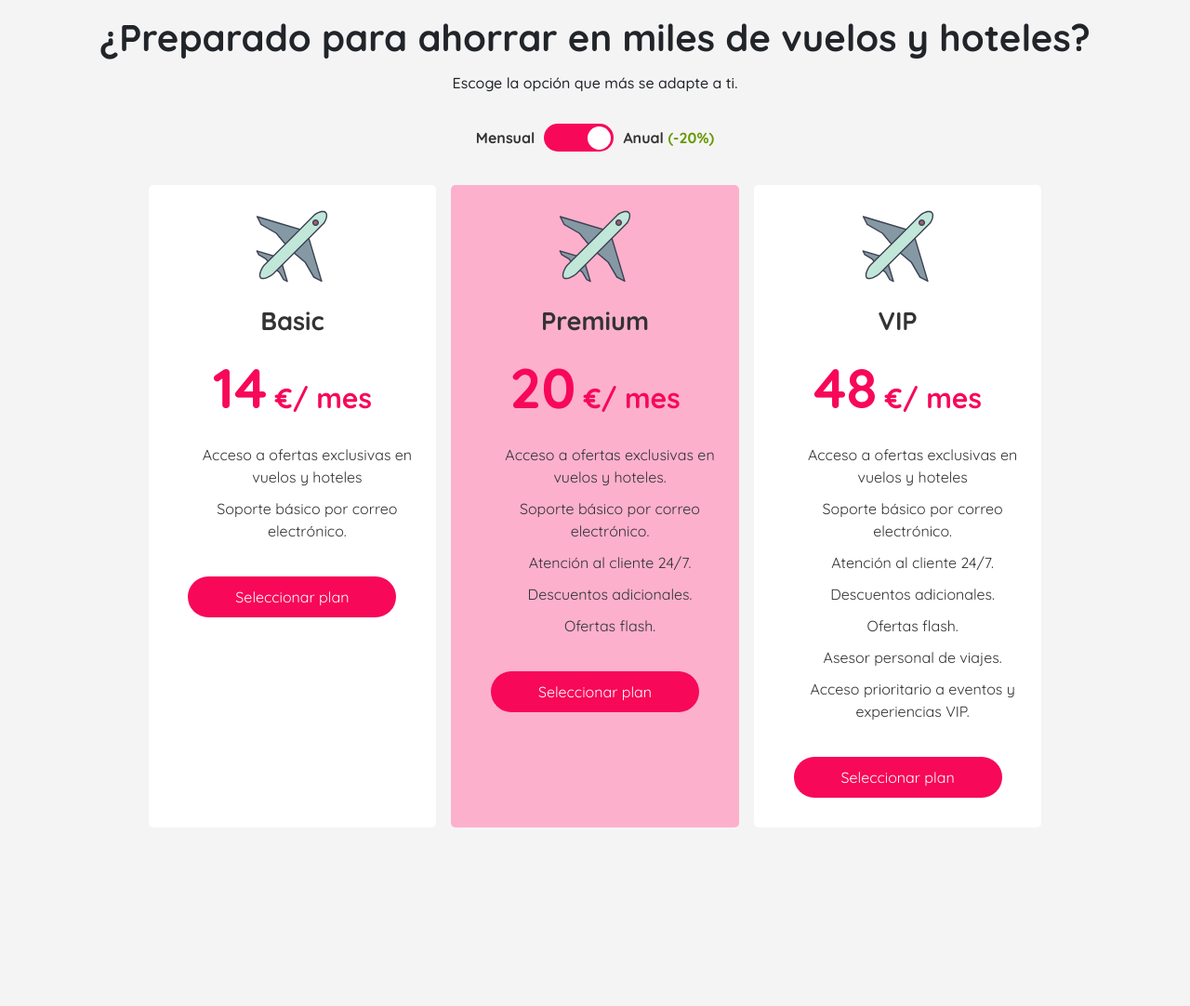
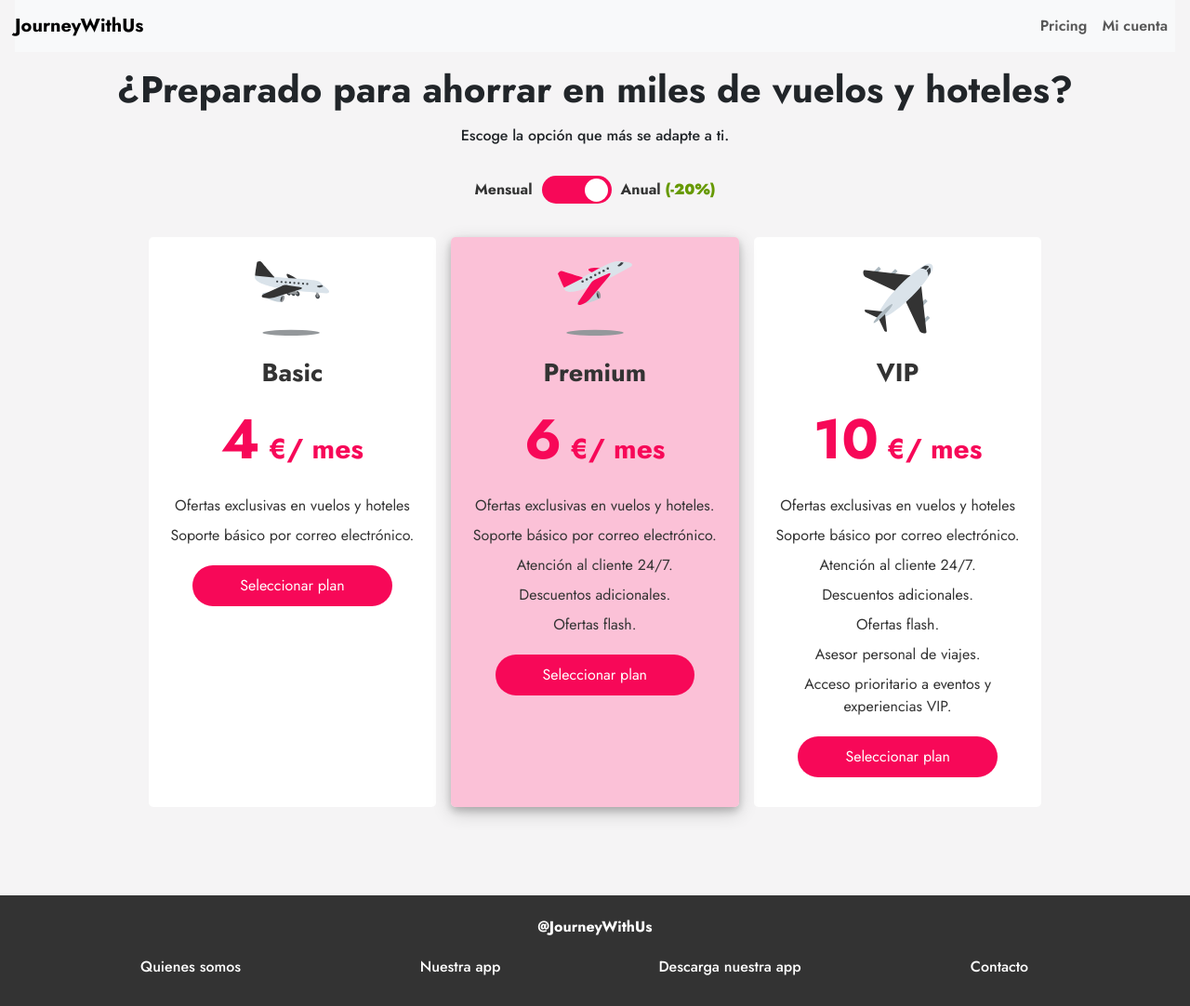
Before and after one commit to Mmarmedina/price-table-comparison-landing-page, a website built with Vite: page index.html in a window 1280 px wide. Shown: the whole page at 93% size. Before the commit the page ends 980 px from the top, so only its background shows below. Built offline with nearby package versions, Linux system fonts and the light colour scheme.

Commit message:
Footer, nav, new fonts and styles.

```diff
--- a/index.html
+++ b/index.html
@@ -6,6 +6,7 @@
     <meta name="viewport" content="width=device-width, initial-scale=1.0" />
     <title>Super Travel Suscription</title>
     <link href="https://cdn.jsdelivr.net/npm/bootstrap@5.3.3/dist/css/bootstrap.min.css" rel="stylesheet" integrity="sha384-QWTKZyjpPEjISv5WaRU9OFeRpok6YctnYmDr5pNlyT2bRjXh0JMhjY6hW+ALEwIH" crossorigin="anonymous">
+    <link rel="stylesheet" href="https://cdnjs.cloudflare.com/ajax/libs/bootstrap-icons/1.8.1/font/bootstrap-icons.min.css">
     <link rel="stylesheet" href="src/styles/reset.css">
     <link rel="stylesheet" href="src/styles/fonts.css">
     <link rel="stylesheet" href="src/styles/colors.css">
@@ -14,6 +15,20 @@
   <body>
     <!-- <div id="app">
     </div> -->
+    <nav class="navbar navbar-expand-lg navbar-light bg-light mx-3">
+      <button class="navbar-toggler" type="button" data-bs-toggle="collapse" data-bs-target="#navbarNavAltMarkup" aria-controls="navbarNavAltMarkup" aria-expanded="false" aria-label="Toggle navigation">
+        <!-- <span class="navbar-toggler-icon"></span> -->
+        <i class="bi bi-three-dots"></i>
+      </button>
+      <a class="navbar-brand fw-bold" href="#">JourneyWithUs</a>
+        <div class="collapse navbar-collapse" id="navbarNavAltMarkup">
+          <div class="navbar-nav d-flex justify-content-end w-100">
+            <!-- <a class="nav-item nav-link active" href="#">Mi cuenta <span class="sr-only">(current)</span></a> -->
+            <a class="nav-item nav-link pointer" href="#">Pricing</a>
+            <a class="nav-item nav-link pointer" href="#">Mi cuenta</a>
+          </div>
+        </div>
+    </nav>
     <header>
       <h1 class="fw-bold text-center m-3">¿Preparado para ahorrar en miles de vuelos y hoteles?</h1>
       <p class="h6 text-ligther text-center m-2">Escoge la opción que más se adapte a ti.</p>
@@ -26,57 +41,96 @@
       </div>
       <div class="box-container">
         <article class="box">
-          <img class="img-plan" src="/src/assets/favicon.svg" alt="basic-plan-icon" type="image/svg+xml">
+          <img class="img-plan" src="/src/assets/basic-plan.svg" alt="basic-plan-icon" type="image/svg+xml">
           <h2>Basic</h2>
           <div class="amount">
-            <span class="price">14</span>
+            <span class="price">4</span>
             <span class="currency">€/</span>
             <span class="duration">mes</span>
           </div>
-          <ul>
-            <li>Acceso a ofertas exclusivas en vuelos y hoteles</li>
-            <li>Soporte básico por correo electrónico.</li>
-          </ul>
+          <div>
+            <p>Ofertas exclusivas en vuelos y hoteles</p>
+            <p>Soporte básico por correo electrónico.</p>
+          </div>
           <a href="#" class="btn">Seleccionar plan</a>
         </article>
         <article class="box">
-          <img src="/src/assets/favicon.svg" alt="basic-plan-icon" type="image/svg+xml">
+          <img src="/src/assets/premium-plan.svg" alt="basic-plan-icon" type="image/svg+xml">
           <h2>Premium</h2>
           <div class="amount">
-            <span class="price">20</span>
+            <span class="price">6</span>
             <span class="currency">€/</span>
             <span class="duration">mes</span>
           </div>
-          <ul>
-            <li>Acceso a ofertas exclusivas en vuelos y hoteles.</li>
-            <li>Soporte básico por correo electrónico.</li>
-            <li>Atención al cliente 24/7.</li>
-            <li>Descuentos adicionales.</li>
-            <li>Ofertas flash.</li>
-          </ul>
+          <div>
+            <p>Ofertas exclusivas en vuelos y hoteles.</p>
+            <p>Soporte básico por correo electrónico.</p>
+            <p>Atención al cliente 24/7.</p>
+            <p>Descuentos adicionales.</p>
+            <p>Ofertas flash.</p>
+          </div>
           <a href="#" class="btn">Seleccionar plan</a>
         </article>
         <article class="box">
-          <img class="img-plan" src="/src/assets/favicon.svg" alt="basic-plan-icon" type="image/svg+xml">
+          <img class="img-plan" src="/src/assets/vip-plan.svg" alt="basic-plan-icon" type="image/svg+xml">
           <h2>VIP</h2>
           <div class="amount">
-            <span class="price">48</span>
+            <span class="price">10</span>
             <span class="currency">€/</span>
             <span class="duration">mes</span>
           </div>
-          <ul>
-            <li>Acceso a ofertas exclusivas en vuelos y hoteles</li>
-            <li>Soporte básico por correo electrónico.</li>
-            <li>Atención al cliente 24/7.</li>
-            <li>Descuentos adicionales.</li>
-            <li>Ofertas flash.</li>
-            <li>Asesor personal de viajes.</li>
-            <li>Acceso prioritario a eventos y experiencias VIP.</li>
-          </ul>
+          <div>
+            <p>Ofertas exclusivas en vuelos y hoteles</p>
+            <p>Soporte básico por correo electrónico.</p>
+            <p>Atención al cliente 24/7.</p>
+            <p>Descuentos adicionales.</p>
+            <p>Ofertas flash.</p>
+            <p>Asesor personal de viajes.</p>
+            <p>Acceso prioritario a eventos y experiencias VIP.</p>
+          </div>
           <a href="#" class="btn">Seleccionar plan</a>
         </article>
       </div>
     </section>
+    <footer>
+      <div class="container-fluid footer">
+          <div class="row">
+              <!-- <div class="col-xs-12 col-md-6 col-lg-6 pe-5">
+                  <p class="h4 fw-bold">Sprencia</p>
+                  <p>En nuestra plataforma nos dedicamos a ofrecer actividades online especialmente diseñadas para personas mayores, ¡porque la edad no es un límite para la diversión y el aprendizaje!</p>
+              </div> -->
+              <div class="text-center">
+                <p class="h6 fw-bold">@JourneyWithUs</p>
+              </div>
+              <div class="col-xs-12 col-md-6 col-lg-3 nav-color">
+                <p class="text-center"><a href="#" class="d-block text-decoration-none mt-3 h6">Quienes somos</a></p>
+                <!-- <p><a href="#" class="d-block text-decoration-none h6">Uso cookies</a></p>
+                <p><a href="#" class="d-block text-decoration-none h6">Términos y condiciones</a></p> -->
+              </div>
+            <div class="col-xs-12 col-md-6 col-lg-3 nav-color">
+              <!-- <p class="h6 pt-1 fw-bold">Legal</p> -->
+              <p class="text-center"><a href="#" class="d-block text-decoration-none mt-3 h6">Nuestra app</a></p>
+              <!-- <p><a href="#" class="d-block text-decoration-none h6">Uso cookies</a></p>
+              <p><a href="#" class="d-block text-decoration-none h6">Términos y condiciones</a></p> -->
+            </div>
+              <div class="col-xs-12 col-md-6 col-lg-3 nav-color">
+                  <!-- <p class="h6 pt-1 fw-bold">Legal</p> -->
+                  <p class="text-center"><a href="#" class="d-block text-decoration-none mt-3 h6">Descarga nuestra app</a></p>
+                  <!-- <p><a href="#" class="d-block text-decoration-none h6">Uso cookies</a></p>
+                  <p><a href="#" class="d-block text-decoration-none h6">Términos y condiciones</a></p> -->
+              </div>
+              <div class="col-xs-12 col-md-6 col-lg-3 nav-color">
+                  <!-- <p class="h6 pt-1 fw-bold">Escríbenos</p> -->
+                  <p class="text-center"><a class="d-block text-decoration-none mt-3 h6" href="#">Contacto</a></p>
+                  <!-- <p><a href="#" class="d-block text-decoration-none h6">Opiniones</a></p>
+                  <p><a href="#" class="d-block text-decoration-none h6">FAQs</a></p> -->
+              </div>
+          </div>
+      </div>
+      <!-- <div class="col-xs-12 nav-color ">
+          <p class="d-block text-center">© 2024 JourneyWithUs</p>
+      </div> -->
+    </footer>
     <script type="module" src="/main.js"></script>
     <script src="https://cdn.jsdelivr.net/npm/bootstrap@5.3.3/dist/js/bootstrap.bundle.min.js" integrity="sha384-YvpcrYf0tY3lHB60NNkmXc5s9fDVZLESaAA55NDzOxhy9GkcIdslK1eN7N6jIeHz" crossorigin="anonymous"></script>
   </body>
--- a/package.json
+++ b/package.json
@@ -12,6 +12,7 @@
     "vite": "^5.2.0"
   },
   "dependencies": {
-    "bootstrap": "^5.3.3"
+    "bootstrap": "^5.3.3",
+    "bootstrap-icons": "^1.11.3"
   }
 }
--- a/public/src/styles/colors.css
+++ b/public/src/styles/colors.css
@@ -1,6 +1,6 @@
 :root {
     --color-primary-pink: hsl(340, 94%, 50%);
-    --color-secondary-pink-ligther:hsl(338, 93%, 84%);
+    --color-secondary-pink-ligther:hsla(338, 93%, 84%, 0.741);
     --color-secondary-grey: hsl(300, 5%, 96%);
     --color-secondary-white: hsl(0, 0%, 100%);
     --color-secondary-black: hsl(0, 0%, 20%);
--- a/public/src/styles/fonts.css
+++ b/public/src/styles/fonts.css
@@ -1,5 +1,11 @@
 @import url('https://fonts.googleapis.com/css2?family=Quicksand:wght@300..700&display=swap');
+@import url('https://fonts.googleapis.com/css2?family=Jost:ital,wght@0,100..900;1,100..900&display=swap');
+
+/* body {
+  font-family: 'Quicksand', sans-serif;
+} */
+
 
 body {
-  font-family: 'Quicksand', sans-serif;
+  font-family: 'Jost', sans-serif;
 }
--- a/public/src/styles/style.css
+++ b/public/src/styles/style.css
@@ -1,10 +1,18 @@
-/* * {
-    border: solid black 1px;
-} */
-
 body {
     background-color: var(--color-secondary-grey);
 }
+
+a.nav-item {
+    transition: color 0.3 ease, transform 0.3 ease;
+    font-weight: 600;
+}
+
+a.nav-item:hover {
+    color: var(--color-primary-pink);
+    transform: scale(1.10);
+    font-weight: bolder;
+}
+
 
 .container {
     min-height: 100vh;
@@ -12,9 +20,6 @@ body {
     flex-flow: column;
     padding: 0 7%;
     padding-bottom: 80px;
-    /* background: linear-gradient(var(--color-secondary-grey) 50%, var(--color-primary-pink) 50.1% ); */
-    /* background: var(--color) */
-
 }
 
 .container .box-container {
@@ -56,15 +61,25 @@ body {
     font-size: 3.75rem;
 }
 
-.container .box-container .box ul li {
+.container .box-container .box div p {
     list-style: none;
-    padding: 0.3125rem 0;
+    padding: 0.250rem 0;
     color: var(--color-secondary-black);
     font-size: 1rem;
+    text-align: center;
 }
 
 .container .box-container article.box:nth-child(2) {
     background-color: var(--color-secondary-pink-ligther);
+    transform: perspective(1000px) translateZ(0px);
+    box-shadow: 0 4px 8px rgba(0, 0, 0, 0.2), 0 6px 20px rgba(0, 0, 0, 0.19);
+    transition: transform 0.3s ease, box-shadow 0.3s ease;
+    cursor: pointer;
+}
+
+.container .box-container article.box:nth-child(2):hover {
+    transform: perspective(1000px) translateZ(80px);
+    box-shadow: 0 10px 15px rgba(0, 0, 0, 0.3), 0 15px 30px rgba(0, 0, 0, 0.25);
 }
 
 .container .box-container .btn {
@@ -85,7 +100,6 @@ body {
 
 .container .price-toggler-container {
     margin: 0.625rem auto;
-    /* background-color: var(--color-secondary-white); */
     padding: 1rem;
     border-radius: 0.5rem;
     box-shadow: 0 5px 10px rgba((0),0,0,.3);
@@ -127,3 +141,14 @@ body {
 .container .price-toggler-container .price-toggler.active::before {
     left: 7px;
 }
+
+.navbar-toggler {
+    font-size: 0.8rem;
+}
+
+footer .footer {
+    background-color: var(--color-secondary-black);
+    color: var(--color-secondary-white);
+    padding-bottom: 2rem;
+    padding: 1.5rem 4.5rem;
+}
```
Also changed, not shown: public/src/assets/basic-plan.svg (added), public/src/assets/premium-plan.svg (added), public/src/assets/vip-plan.svg (added), 1 other file.
